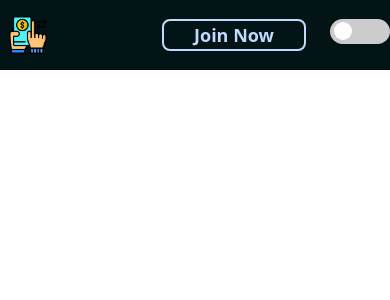
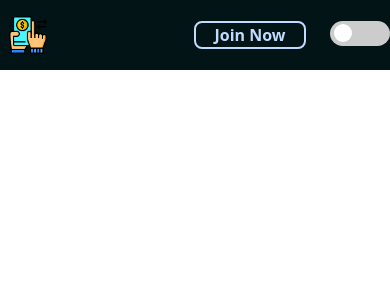
Before and after one commit to sarthakastic/expense-tracker, a React (Create React App) app: page / in a window 390 px wide. Shown: the top 300 px of the page. Built offline with nearby package versions, Linux system fonts and the light colour scheme.

Commit message:
responsiveness corrected for xs screen

```diff
--- a/src/Componenets/Button/Join.js
+++ b/src/Componenets/Button/Join.js
@@ -8,8 +8,8 @@ const Join = () => {
       font-semibold
       text-blue-200
       px-4
-      w-[144px]
-      text-lg
+      w-28
+      text-base
       flex
       justify-center
       rounded-lg
```
